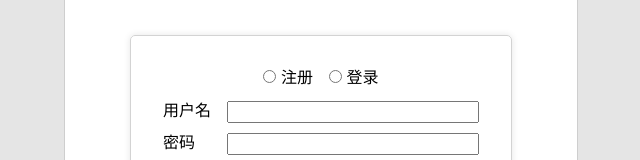
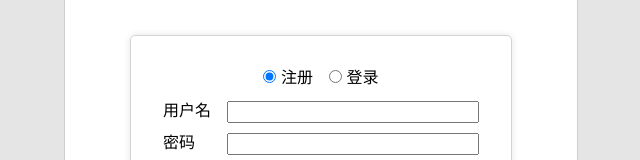
Before and after one commit to hejianxinsir/React-todo-program, a React (Create React App) app: page / in a window 1280 px wide. Shown: the part 222-382 px from the top of the page, without its empty margins (319-959 px from the left). Built offline with nearby package versions, Linux system fonts and the light colour scheme.

Commit message:
切换登录和注册

```diff
--- a/src/UserDialog.js
+++ b/src/UserDialog.js
@@ -2,13 +2,26 @@
 import './css/UserDialog.css';
 
 export default class UserDialog extends Component{
+  constructor(props){
+    super(props)
+    this.state = {
+      selected: 'signUp'
+    }
+  }
+
+  switch(e){
+    this.setState({
+      selected: e.target.value
+    })
+  }
+
   render(){
     return (
       <div className="UserDialog-Wrapper">
         <div className="UserDialog">
-          <nav>
-            <span><input type="radio"/> 注册</span>
-            <span><input type="radio"/> 登录</span>
+          <nav onChange={this.switch.bind(this)}>
+            <span><input type="radio" value="signUp" checked={this.state.selected === 'signUp'}/> 注册</span>
+            <span><input type="radio" value="signIn" checked={this.state.selected === 'signIn'}/> 登录</span>
           </nav>
           <div className="panes">
             <form className="signUp">
```
